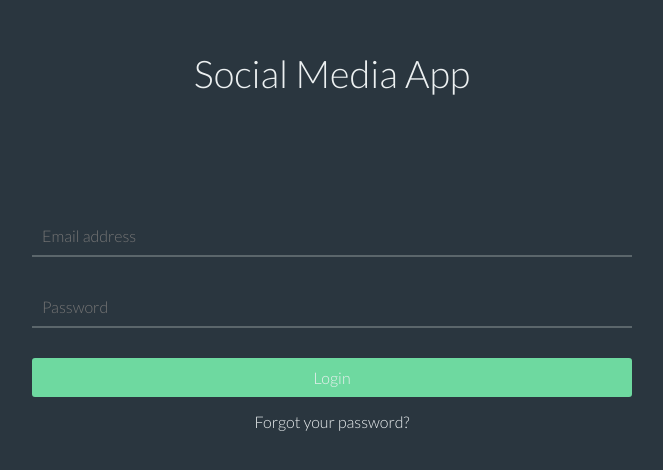
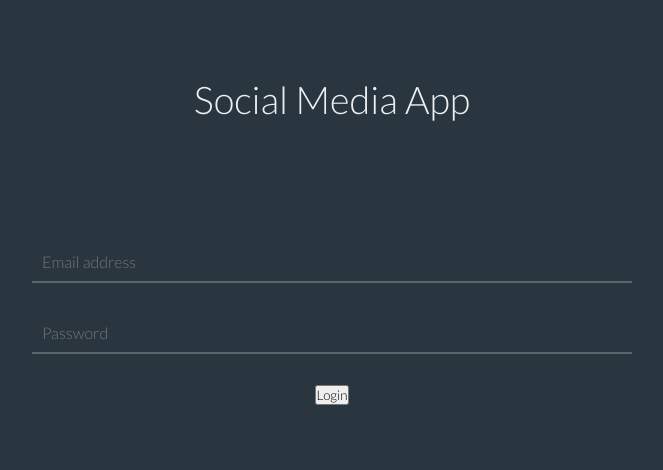
Before and after one commit to athomas5/react-social-media, a React (Create React App) app in the folder client/: page / in a window 1280 px wide. Shown: the part 160-630 px from the top of the page, without its empty margins (308-971 px from the left). Built offline with nearby package versions, Linux system fonts and the light colour scheme.

Commit message:
Add Register component

```diff
--- a/client/public/index.html
+++ b/client/public/index.html
@@ -4,38 +4,12 @@
     <meta charset="utf-8">
     <meta name="viewport" content="width=device-width, initial-scale=1, shrink-to-fit=no">
     <meta name="theme-color" content="#000000">
-    <!--
-      manifest.json provides metadata used when your web app is added to the
-      homescreen on Android. See https://developers.google.com/web/fundamentals/engage-and-retain/web-app-manifest/
-    -->
     <link rel="manifest" href="%PUBLIC_URL%/manifest.json">
     <link rel="shortcut icon" href="%PUBLIC_URL%/favicon.ico">
-    <!--
-      Notice the use of %PUBLIC_URL% in the tags above.
-      It will be replaced with the URL of the `public` folder during the build.
-      Only files inside the `public` folder can be referenced from the HTML.
-
-      Unlike "/favicon.ico" or "favicon.ico", "%PUBLIC_URL%/favicon.ico" will
-      work correctly both with client-side routing and a non-root public URL.
-      Learn how to configure a non-root public URL by running `npm run build`.
-    -->
     <link rel="stylesheet" href="https://use.fontawesome.com/releases/v5.1.0/css/all.css" integrity="sha384-lKuwvrZot6UHsBSfcMvOkWwlCMgc0TaWr+30HWe3a4ltaBwTZhyTEggF5tJv8tbt" crossorigin="anonymous">
     <title>React App</title>
   </head>
   <body>
-    <noscript>
-      You need to enable JavaScript to run this app.
-    </noscript>
     <div id="root"></div>
-    <!--
-      This HTML file is a template.
-      If you open it directly in the browser, you will see an empty page.
-
-      You can add webfonts, meta tags, or analytics to this file.
-      The build step will place the bundled scripts into the <body> tag.
-
-      To begin the development, run `npm start` or `yarn start`.
-      To create a production bundle, use `npm run build` or `yarn build`.
-    -->
   </body>
 </html>
--- a/client/src/App.js
+++ b/client/src/App.js
@@ -2,12 +2,14 @@ import React, { Component } from 'react';
 import './App.css';
 
 import Login from './components/auth/Login/Login';
+import Register from './components/auth/Register/Register';
 
 class App extends Component {
   render() {
     return (
       <div className="App">
-        <Login />
+        {/* <Login /> */}
+        <Register />
       </div>
     );
   }
--- /dev/null
+++ b/client/src/components/auth/Register/Register.css
@@ -0,0 +1,14 @@
+@import url("https://fonts.googleapis.com/css?family=Lato:300,400");
+* {
+  margin: 0;
+  padding: 0;
+  box-sizing: border-box;
+  font-family: 'Lato';
+  font-weight: 300; }
+
+html,
+body,
+#root,
+.App {
+  width: 100%;
+  height: 100%; }
--- /dev/null
+++ b/client/src/components/auth/Register/Register.js
@@ -0,0 +1,62 @@
+import React, { Component } from 'react';
+import axios from 'axios';
+import './Register.css';
+
+import Input from '../Input/Input';
+
+export default class Register extends Component {
+  constructor(props) {
+    super(props);
+
+    this.state = {
+      userEmail: '',
+      userPassword: ''
+    }
+  }
+
+  handleOnChange(e) {
+    if (e.target.type === 'email') {
+      this.setState({ userEmail: e.target.value });
+    }
+
+    if (e.target.type === 'password') {
+      this.setState({ userPassword: e.target.value });
+    }
+  }
+
+  onSubmit(e) {
+    e.preventDefault();
+
+    const user = {
+      email: this.state.userEmail,
+      password: this.state.userPassword
+    }
+  }
+
+  render() {
+    return (
+      <section className="login-container">
+        <h1 className="header-title">Social Media App</h1>
+        <form
+          action="POST"
+          className="login-form"
+          onSubmit={e => this.onSubmit(e)}>
+
+          <Input
+            type='email'
+            class='input input-email'
+            placeholder='Email address'
+            onChange={e => this.handleOnChange(e)} />
+
+          <Input
+            type='password'
+            class='input input-password'
+            placeholder='Password'
+            onChange={e => this.handleOnChange(e)} />
+
+          <button className="button-register" type="submit">Login</button>
+        </form>
+      </section>
+    )
+  }
+}
--- /dev/null
+++ b/client/src/components/auth/Register/Register.scss
@@ -0,0 +1,13 @@
+
+@import '../../../shared-styles/styles.scss';
+@import '../../../shared-styles/utils.scss';
+
+@import './styles/mobile.scss';
+
+@media (min-width: $viewport-tablet) {
+  @import './styles/tablet.scss';
+}
+
+@media (min-width: $viewport-desktop) {
+  @import './styles/desktop.scss';
+}
```
Also changed, not shown: client/src/components/auth/Register/styles/desktop.css (added), client/src/components/auth/Register/styles/desktop.scss (added), client/src/components/auth/Register/styles/mobile.css (added), client/src/components/auth/Register/styles/mobile.scss (added), client/src/components/auth/Register/styles/tablet.css (added), client/src/components/auth/Register/styles/tablet.scss (added).
